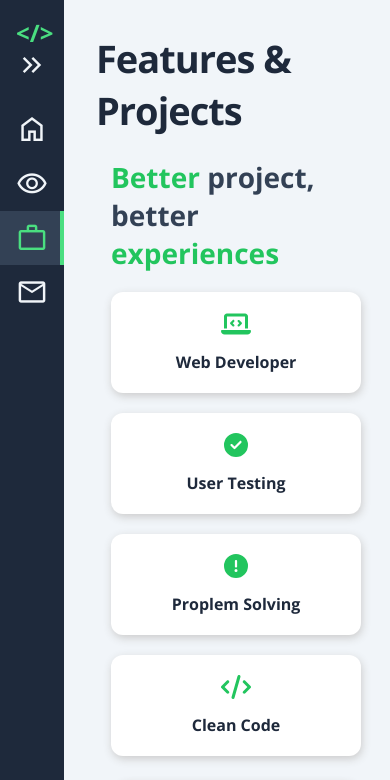
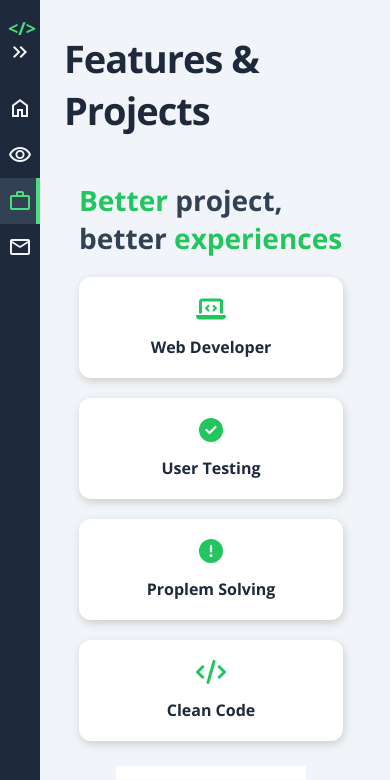
Before and after one commit to OmarShahwan99/Portfolio, a Vue app: page /portfolio in a window 390 px wide. Shown: the top 780 px of the page. Built offline with nearby package versions, Linux system fonts and the light colour scheme.

Commit message:
change sidebar width in small screens

```diff
--- a/src/App.vue
+++ b/src/App.vue
@@ -12,7 +12,7 @@
 </template>
 
 <script>
-import SideBar from './components/SideBar/SideBar.vue';
+import SideBar from './Layout/SideBar/SideBar.vue';
 
 export default {
   components: {
@@ -70,6 +70,11 @@ main {
     padding-left: 6rem;
   }
 }
+@media (max-width: 450px) {
+  main {
+    padding-left: 4rem;
+  }
+}
 /* .route-enter-from {
   opacity: 0;
   transform: translateY(100px);
--- a/src/components/SideBar/Menu/SettingItem.vue
+++ b/src/Layout/SideBar/Menu/MenuItem.vue
@@ -1,13 +1,13 @@
 <template>
-    <router-link to="/settings" class="button">
-        <span class="material-symbols-outlined">Settings</span>
-        <span class="text" :class="`${open ? 'showed' : ''}`">Settings</span>
+    <router-link :to="link" class="button" >
+        <span class="material-symbols-outlined">{{ icon }}</span>
+        <span class="text" :class="`${open ? 'showed' : ''}`">{{ title }}</span>
     </router-link>
 </template>
 
 <script>
 export default {
-    props: ['open']
+    props: ['title', 'icon', 'link', 'open'],
 }
 </script>
 
@@ -19,10 +19,12 @@ export default {
     color: var(--light);
     padding: 0.7rem 1rem;
     transition: 0.2s ;
-    position: absolute;
-    margin: 0 -1rem;
-    bottom: 0;
-    width: 100%;
+    position: relative;
+}
+@media (max-width: 450px) {
+    .button {
+        padding: 0.7rem 0.5rem;
+    }
 }
 .button::before {
     content: '';
@@ -46,6 +48,11 @@ export default {
 .material-symbols-outlined {
     font-size: 2rem;
 }
+@media (max-width: 450px) {
+    .material-symbols-outlined {
+        font-size: 1.5rem;
+    }
+}
 .text {
     opacity: 0;
     transition: 0.2s ease-out;
--- a/src/components/SideBar/Menu/MenuItem.vue
+++ b/src/Layout/SideBar/Menu/SettingItem.vue
@@ -1,13 +1,13 @@
 <template>
-    <router-link :to="link" class="button" >
-        <span class="material-symbols-outlined">{{ icon }}</span>
-        <span class="text" :class="`${open ? 'showed' : ''}`">{{ title }}</span>
+    <router-link to="/settings" class="button">
+        <span class="material-symbols-outlined">Settings</span>
+        <span class="text" :class="`${open ? 'showed' : ''}`">Settings</span>
     </router-link>
 </template>
 
 <script>
 export default {
-    props: ['title', 'icon', 'link', 'open'],
+    props: ['open']
 }
 </script>
 
@@ -19,7 +19,15 @@ export default {
     color: var(--light);
     padding: 0.7rem 1rem;
     transition: 0.2s ;
-    position: relative;
+    position: absolute;
+    margin: 0 -1rem;
+    bottom: 0;
+    width: 100%;
+}
+@media (max-width: 450px) {
+    .button {
+        padding: 0.7rem 0.5rem;
+    }
 }
 .button::before {
     content: '';
@@ -43,6 +51,11 @@ export default {
 .material-symbols-outlined {
     font-size: 2rem;
 }
+@media(max-width: 450px) {
+    .material-symbols-outlined {
+        font-size: 1.5rem;
+    }
+}
 .text {
     opacity: 0;
     transition: 0.2s ease-out;
--- a/src/components/SideBar/MenuToggle/MenuToggle.vue
+++ b/src/Layout/SideBar/MenuToggle/MenuToggle.vue
@@ -21,6 +21,11 @@ export default {
     font-size: 2rem;
     transition: 0.2s ease-out;
 }
+@media (max-width: 450px) {
+    .material-symbols-outlined {
+        font-size: 1.5rem;
+    }
+}
 .material-symbols-outlined.closed:hover {
     color: var(--primary);
     transform: translateX(0.5rem)
--- a/src/components/SideBar/SideBar.vue
+++ b/src/Layout/SideBar/SideBar.vue
@@ -67,16 +67,34 @@ aside {
         z-index: 99
     }
 }
+@media (max-width: 450px) {
+    aside {
+        width: calc(2rem + 8px);
+    }
+}
 .header {
     margin-bottom: 1rem;
+
 }
 .is-open {
     width: var(--sidebar-width);
 }
+@media (max-width: 450px) {
+    .is-open {
+        width: calc(var(--sidebar-width) - 3rem);
+    }
+    .header {
+        margin-left: -0.5rem;
+    }
+}
 .logo h1 {
     color: var(--primary);
     font-size: 24px
-
+}
+@media (max-width: 450px) {
+    .logo h1 {
+        font-size: 18px;
+    }
 }
 h1 span {
     opacity: 0;
--- a/src/UI/BaseTitle.vue
+++ b/src/UI/BaseTitle.vue
@@ -9,5 +9,6 @@ h1 {
     font-size: 38px;
     color: var(--dark);
     letter-spacing: -1px;
+    margin-bottom: 15px;
 }
 </style>
--- a/src/views/PortfolioPage.vue
+++ b/src/views/PortfolioPage.vue
@@ -65,6 +65,11 @@ export default {
         width: 250px;
     }
 }
+@media (max-width: 450px) {
+    .projects {
+        width: 200px;
+    }
+}
 .title {
     margin-bottom: 20px;
 }
```
Also changed, not shown: src/Layout/SideBar/Menu/MenuLits.vue (renamed from src/components/SideBar/Menu/MenuLits.vue), 3 other files (tests, documents, lock files or other folders).
